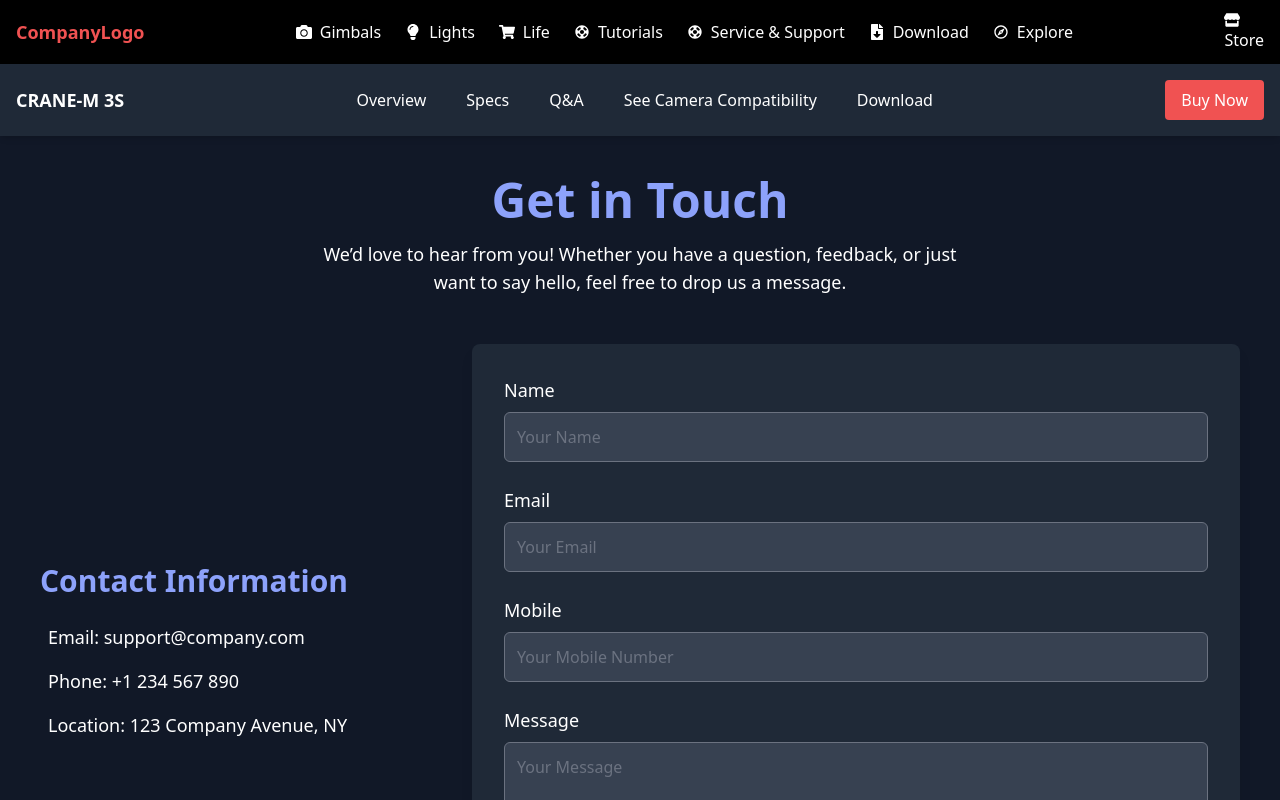
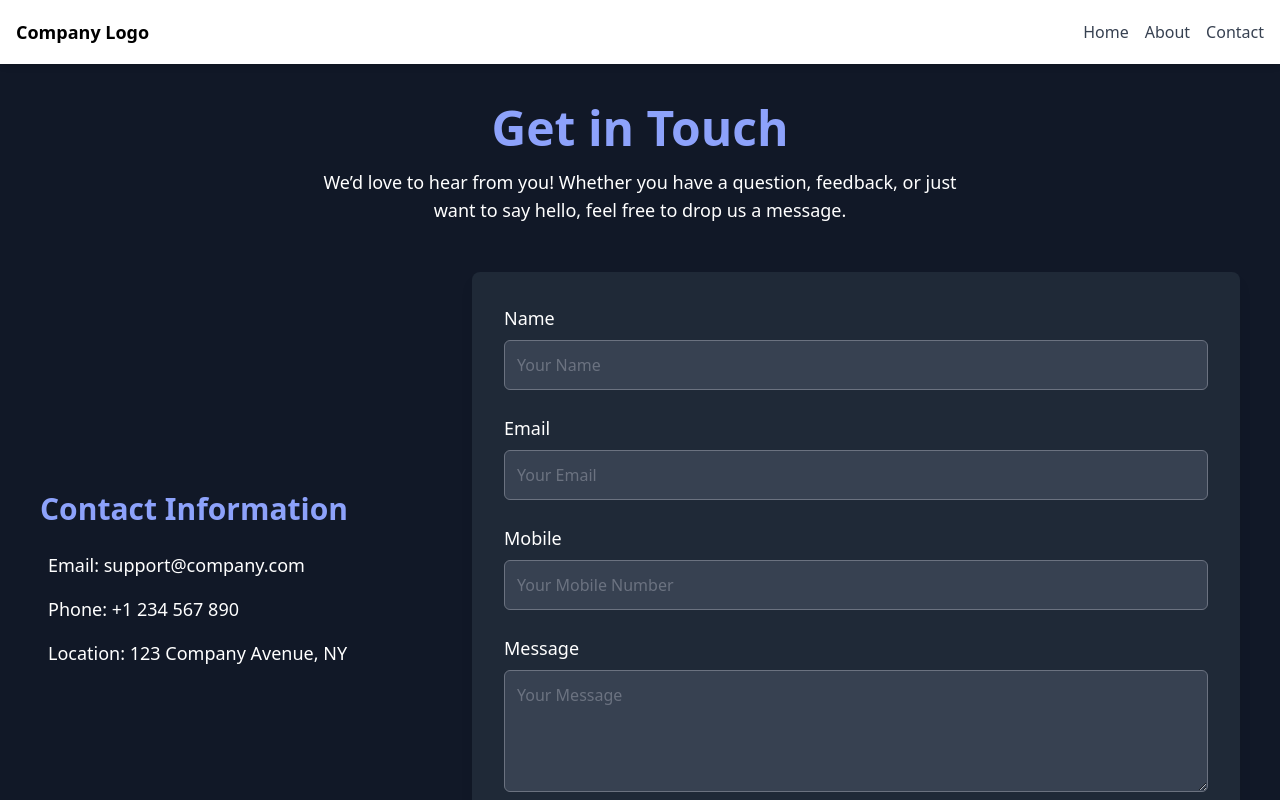
Before and after one commit to IT22102546/Company-Website, a React (Vite) app in the folder Frontend/: page / in a window 1280 px wide. Shown: the top 800 px of the page. Built offline with nearby package versions, Linux system fonts and the light colour scheme.

Commit message:
feat : added new dev branch and updated the header code

```diff
--- a/Frontend/src/App.jsx
+++ b/Frontend/src/App.jsx
@@ -10,11 +10,12 @@ import Footer from './Components/Footer'
 export default function App() {
   return (
     <BrowserRouter>
-
         <Header/>
+      <div className='pt-16'>
       <Routes>
         <Route path="/" element={<Home/>}/>
       </Routes>
+      </div>
       <Footer/>
     </BrowserRouter>
   )
--- a/Frontend/src/Components/Header.jsx
+++ b/Frontend/src/Components/Header.jsx
@@ -1,168 +1,215 @@
-import React, { useState, useEffect } from "react";
-import {
-  FaBars,
-  FaTimes,
-  FaShoppingCart,
-  FaLightbulb,
-  FaCamera,
-  FaFileDownload,
-  FaStore,
-} from "react-icons/fa";
-import { MdSupport, MdOutlineExplore } from "react-icons/md";
-import "aos/dist/aos.css";
-import { Link } from "react-router-dom";
-import AOS from "aos";
+// import React, { useState, useEffect } from "react";
+// import {
+//   FaBars,
+//   FaTimes,
+//   FaShoppingCart,
+//   FaLightbulb,
+//   FaCamera,
+//   FaFileDownload,
+//   FaStore,
+// } from "react-icons/fa";
+// import { MdSupport, MdOutlineExplore } from "react-icons/md";
+// import "aos/dist/aos.css";
+// import { Link } from "react-router-dom";
+// import AOS from "aos";
 
 
 
-export default function Header() {
-  const [menuOpen, setMenuOpen] = useState(false);
+// export default function Header() {
+//   const [menuOpen, setMenuOpen] = useState(false);
 
 
 
- useEffect(() => {
-    AOS.init({
-      duration: 1000,
-      once: false,
-      mirror: true,
-    });
+//  useEffect(() => {
+//     AOS.init({
+//       duration: 1000,
+//       once: false,
+//       mirror: true,
+//     });
+
+//     return () => {
+//       AOS.refresh();
+//     };
+//   }, []);
+
+//   return (
+//     <header className="bg-black text-white">
+//       {/* Top Section */}
+//       <div
+//         className="flex items-center justify-between px-4 py-3"
+//         data-aos="fade-down"
+//       >
+//         {/* Logo */}
+//         <Link to="/">
+//           <div className="text-lg font-bold flex items-center space-x-2">
+//             <span className="text-red-500">CompanyLogo</span>
+//           </div>
+//         </Link>
+
+//         {/* Navigation */}
+//         <nav
+//           className="hidden md:flex space-x-6 items-center"
+//           data-aos="fade-left"
+//         >
+//           <a href="#" className="flex items-center hover:text-gray-300">
+//             <FaCamera className="mr-2" /> Gimbals
+//           </a>
+//           <a href="#" className="flex items-center hover:text-gray-300">
+//             <FaLightbulb className="mr-2" /> Lights
+//           </a>
+//           <a href="#" className="flex items-center hover:text-gray-300">
+//             <FaShoppingCart className="mr-2" /> Life
+//           </a>
+//           <a href="#" className="flex items-center hover:text-gray-300">
+//             <MdSupport className="mr-2" /> Tutorials
+//           </a>
+//           <a href="#" className="flex items-center hover:text-gray-300">
+//             <MdSupport className="mr-2" /> Service & Support
+//           </a>
+//           <a href="#" className="flex items-center hover:text-gray-300">
+//             <FaFileDownload className="mr-2" /> Download
+//           </a>
+//           <a href="#" className="flex items-center hover:text-gray-300">
+//             <MdOutlineExplore className="mr-2" /> Explore
+//           </a>
+
+
+//         </nav>
+
+//         {/* Store and Toggle Button */}
+//         <div className="flex items-center space-x-4">
+//           <a
+//             href="#"
+//             className="hidden md:block hover:text-gray-300 items-center"
+//           >
+//             <FaStore className="mr-2" /> Store
+//           </a>
+//           <button
+//             className="md:hidden focus:outline-none"
+//             onClick={() => setMenuOpen(!menuOpen)}
+//           >
+//             {menuOpen ? (
+//               <FaTimes className="w-6 h-6" data-aos="zoom-in" />
+//             ) : (
+//               <FaBars className="w-6 h-6" data-aos="zoom-out" />
+//             )}
+//           </button>
+//         </div>
+//       </div>
+
+//       {/* Dropdown Menu */}
+//       {menuOpen && (
+//         <div
+//           className="md:hidden bg-gray-800 text-white space-y-4 p-4"
+//           data-aos="fade-in"
+//         >
+//           <a href="#" className="flex items-center hover:text-gray-300">
+//             <FaCamera className="mr-2" /> Gimbals
+//           </a>
+//           <a href="#" className="flex items-center hover:text-gray-300">
+//             <FaLightbulb className="mr-2" /> Lights
+//           </a>
+//           <a href="#" className="flex items-center hover:text-gray-300">
+//             <FaShoppingCart className="mr-2" /> Life
+//           </a>
+//           <a href="#" className="flex items-center hover:text-gray-300">
+//             <MdSupport className="mr-2" /> Tutorials
+//           </a>
+//           <a href="#" className="flex items-center hover:text-gray-300">
+//             <MdSupport className="mr-2" /> Service & Support
+//           </a>
+//           <a href="#" className="flex items-center hover:text-gray-300">
+//             <FaFileDownload className="mr-2" /> Download
+//           </a>
+//           <a href="#" className="flex items-center hover:text-gray-300">
+//             <MdOutlineExplore className="mr-2" /> Explore
+//           </a>
+//           <a href="#" className="flex items-center hover:text-gray-300 mb-3">
+//             <FaStore className="mr-2" /> Store
+//           </a>
+
+//         </div>
+//       )}
+
+//       {/* Bottom Section */}
+//       <div className="sticky top-0 bg-gray-800 text-white shadow-md z-10">
+//         <div
+//           className="flex flex-col md:flex-row items-center justify-between px-4 py-4 space-y-4 md:space-y-0"
+//           data-aos="fade-up"
+//         >
+//           <div className="text-lg font-bold">CRANE-M 3S</div>
+//           <div className="flex flex-wrap justify-center md:space-x-6 space-x-0">
+//             <a href="#" className="hover:text-gray-300 px-2">
+//               Overview
+//             </a>
+//             <a href="#" className="hover:text-gray-300 px-2">
+//               Specs
+//             </a>
+//             <a href="#" className="hover:text-gray-300 px-2">
+//               Q&A
+//             </a>
+//             <a href="#" className="hover:text-gray-300 px-2">
+//               See Camera Compatibility
+//             </a>
+//             <a href="#" className="hover:text-gray-300 px-2">
+//               Download
+//             </a>
+//           </div>
+//           <a
+//             href="#"
+//             className="bg-red-500 text-white px-4 py-2 rounded hover:bg-red-600"
+//             data-aos="zoom-in"
+//           >
+//             Buy Now
+//           </a>
+//         </div>
+//       </div>
+//     </header>
+//   );
+// }
+
+
+import React, { useState, useEffect } from 'react';
+
+export default function Header() {
+  const [isVisible, setIsVisible] = useState(true); // Tracks visibility of the header
+  const [lastScrollY, setLastScrollY] = useState(0); // Tracks the last scroll position
+
+  useEffect(() => {
+    const handleScroll = () => {
+      const currentScrollY = window.scrollY;
+
+      if (currentScrollY > lastScrollY && currentScrollY > 50) {
+        // Hide header when scrolling down and passed 50px
+        setIsVisible(false);
+      } else {
+        // Show header when scrolling up
+        setIsVisible(true);
+      }
+
+      setLastScrollY(currentScrollY);
+    };
+
+    window.addEventListener('scroll', handleScroll);
 
     return () => {
-      AOS.refresh();
+      window.removeEventListener('scroll', handleScroll);
     };
-  }, []);
+  }, [lastScrollY]);
 
   return (
-    <header className="bg-black text-white">
-      {/* Top Section */}
-      <div
-        className="flex items-center justify-between px-4 py-3"
-        data-aos="fade-down"
-      >
-        {/* Logo */}
-        <Link to="/">
-          <div className="text-lg font-bold flex items-center space-x-2">
-            <span className="text-red-500">CompanyLogo</span>
-          </div>
-        </Link>
-
-        {/* Navigation */}
-        <nav
-          className="hidden md:flex space-x-6 items-center"
-          data-aos="fade-left"
-        >
-          <a href="#" className="flex items-center hover:text-gray-300">
-            <FaCamera className="mr-2" /> Gimbals
-          </a>
-          <a href="#" className="flex items-center hover:text-gray-300">
-            <FaLightbulb className="mr-2" /> Lights
-          </a>
-          <a href="#" className="flex items-center hover:text-gray-300">
-            <FaShoppingCart className="mr-2" /> Life
-          </a>
-          <a href="#" className="flex items-center hover:text-gray-300">
-            <MdSupport className="mr-2" /> Tutorials
-          </a>
-          <a href="#" className="flex items-center hover:text-gray-300">
-            <MdSupport className="mr-2" /> Service & Support
-          </a>
-          <a href="#" className="flex items-center hover:text-gray-300">
-            <FaFileDownload className="mr-2" /> Download
-          </a>
-          <a href="#" className="flex items-center hover:text-gray-300">
-            <MdOutlineExplore className="mr-2" /> Explore
-          </a>
-
-
+    <header
+      className={`fixed top-0 left-0 w-full bg-white shadow-md z-50 h-16 flex items-center px-4 transition-transform duration-300 ${
+        isVisible ? 'transform translate-y-0' : 'transform -translate-y-full'
+      }`}
+    >
+      <div className="max-w-7xl mx-auto w-full flex justify-between items-center">
+        <h1 className="text-lg font-bold">Company Logo</h1>
+        <nav className="space-x-4">
+          <a href="/" className="text-gray-700 hover:text-gray-900">Home</a>
+          <a href="#about" className="text-gray-700 hover:text-gray-900">About</a>
+          <a href="#contact" className="text-gray-700 hover:text-gray-900">Contact</a>
         </nav>
-
-        {/* Store and Toggle Button */}
-        <div className="flex items-center space-x-4">
-          <a
-            href="#"
-            className="hidden md:block hover:text-gray-300 items-center"
-          >
-            <FaStore className="mr-2" /> Store
-          </a>
-          <button
-            className="md:hidden focus:outline-none"
-            onClick={() => setMenuOpen(!menuOpen)}
-          >
-            {menuOpen ? (
-              <FaTimes className="w-6 h-6" data-aos="zoom-in" />
-            ) : (
-              <FaBars className="w-6 h-6" data-aos="zoom-out" />
-            )}
-          </button>
-        </div>
-      </div>
-
-      {/* Dropdown Menu */}
-      {menuOpen && (
-        <div
-          className="md:hidden bg-gray-800 text-white space-y-4 p-4"
-          data-aos="fade-in"
-        >
-          <a href="#" className="flex items-center hover:text-gray-300">
-            <FaCamera className="mr-2" /> Gimbals
-          </a>
-          <a href="#" className="flex items-center hover:text-gray-300">
-            <FaLightbulb className="mr-2" /> Lights
-          </a>
-          <a href="#" className="flex items-center hover:text-gray-300">
-            <FaShoppingCart className="mr-2" /> Life
-          </a>
-          <a href="#" className="flex items-center hover:text-gray-300">
-            <MdSupport className="mr-2" /> Tutorials
-          </a>
-          <a href="#" className="flex items-center hover:text-gray-300">
-            <MdSupport className="mr-2" /> Service & Support
-          </a>
-          <a href="#" className="flex items-center hover:text-gray-300">
-            <FaFileDownload className="mr-2" /> Download
-          </a>
-          <a href="#" className="flex items-center hover:text-gray-300">
-            <MdOutlineExplore className="mr-2" /> Explore
-          </a>
-          <a href="#" className="flex items-center hover:text-gray-300 mb-3">
-            <FaStore className="mr-2" /> Store
-          </a>
-
-        </div>
-      )}
-
-      {/* Bottom Section */}
-      <div className="sticky top-0 bg-gray-800 text-white shadow-md z-10">
-        <div
-          className="flex flex-col md:flex-row items-center justify-between px-4 py-4 space-y-4 md:space-y-0"
-          data-aos="fade-up"
-        >
-          <div className="text-lg font-bold">CRANE-M 3S</div>
-          <div className="flex flex-wrap justify-center md:space-x-6 space-x-0">
-            <a href="#" className="hover:text-gray-300 px-2">
-              Overview
-            </a>
-            <a href="#" className="hover:text-gray-300 px-2">
-              Specs
-            </a>
-            <a href="#" className="hover:text-gray-300 px-2">
-              Q&A
-            </a>
-            <a href="#" className="hover:text-gray-300 px-2">
-              See Camera Compatibility
-            </a>
-            <a href="#" className="hover:text-gray-300 px-2">
-              Download
-            </a>
-          </div>
-          <a
-            href="#"
-            className="bg-red-500 text-white px-4 py-2 rounded hover:bg-red-600"
-            data-aos="zoom-in"
-          >
-            Buy Now
-          </a>
-        </div>
       </div>
     </header>
   );
```
